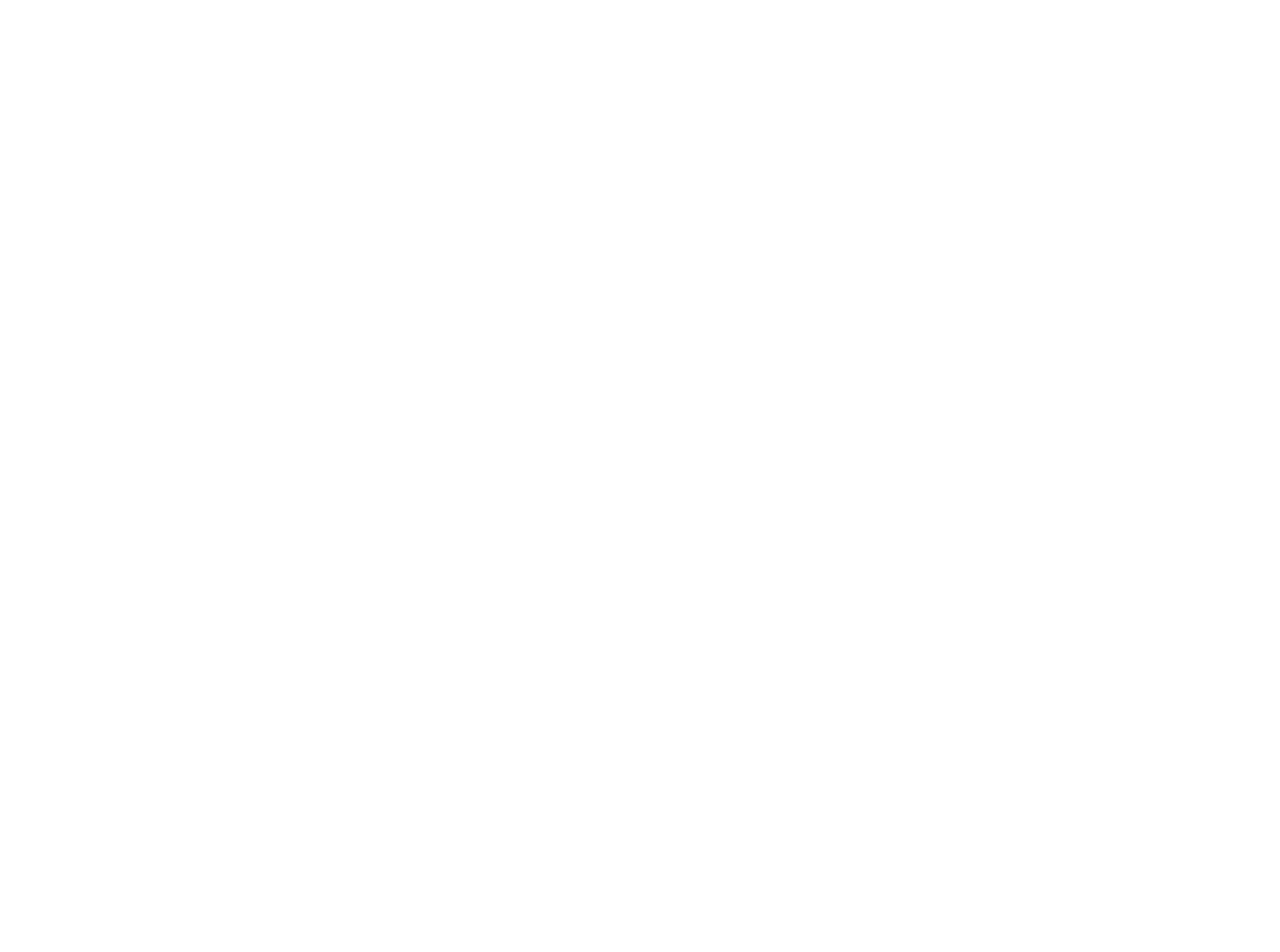
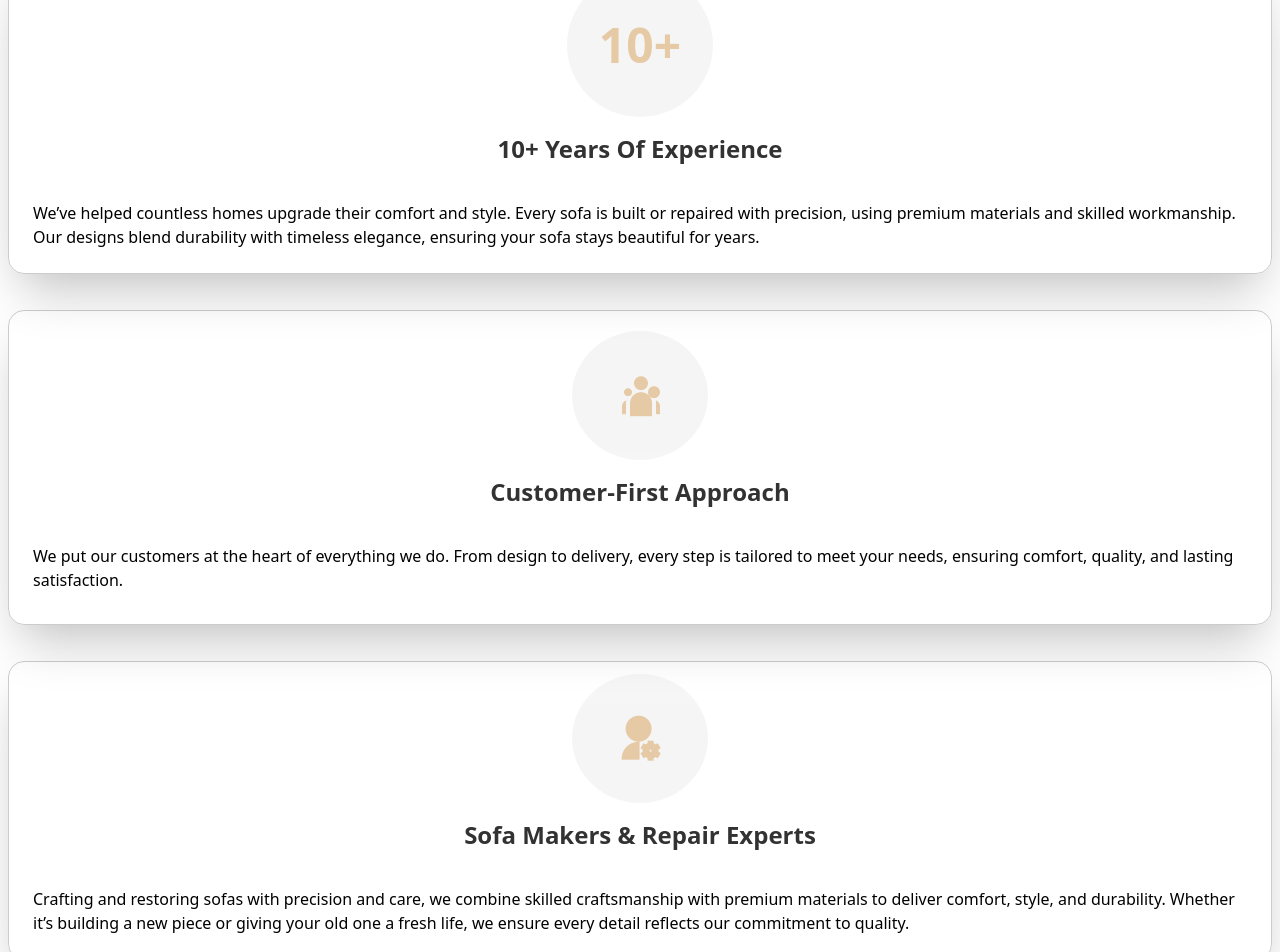
Before and after one commit to tabrez-nitr/bharatSofaRepair, a React (Vite) app: page / in a window 1280 px wide. Shown: the part 820-1772 px from the top of the page. Before the commit the page ends 800 px from the top, so only its background shows below. Built offline with nearby package versions, Linux system fonts and the light colour scheme.

Commit message:
feat : Abous Us Section Add

```diff
--- a/src/App.jsx
+++ b/src/App.jsx
@@ -1,6 +1,7 @@
 
 import Navbar from "./components/Navbar"
 import HeroSection from "./components/HeroSection"
+import AboutUs from "./components/AboutUs"
 
 function App() {
 
@@ -13,6 +14,7 @@
         <main className="pt-16">
         <HeroSection/>
         </main>
+        <AboutUs/>
 
 
     <div className="fixed bottom-5 left-5 z-50">
--- a/src/components/AboutUs.jsx
+++ b/src/components/AboutUs.jsx
@@ -4,6 +4,70 @@
   return (
     <div>
 
+      <div className='flex justify-center mt-10'>
+        <h1 className='text-4xl font-medium opacity-80 border-b-4 border-[#F5DEB3]'>About Us</h1>
+      </div>
+
+      <div className='flex flex-wrap gap-9 justify-center mt-8 p-2'>
+
+
+             {/* cards for about us  */}
+             <div className='border-1 border-[black]/20 p-3 rounded-2xl shadow-2xl'>
+                 {/* Icon */}
+               <div className='flex justify-center text-5xl'>
+                   <h1 className=' px-8 py-12 opacity-75 font-semibold text-[#DEB887] rounded-[50%] bg-[grey]/10'>10+</h1>
+               </div>
+               {/* Title */}
+               <div className='mt-4'>
+                    <h1 className='text-2xl opacity-80 font-semibold text-center'>10+ Years Of Experience</h1>
+                    <br />
+                    <p className='p-3 font-thin'>
+                     We’ve helped countless homes upgrade their comfort and style. Every sofa is built or repaired with precision, using premium materials and skilled workmanship. Our designs blend durability with timeless elegance, ensuring your sofa stays beautiful for years.
+                    </p>
+               </div>
+
+             </div>
+
+
+             {/* cards for about us  */}
+             <div className='border-1 border-[black]/20 p-3 py-5 rounded-2xl shadow-2xl'>
+                 {/* Icon */}
+               <div className='flex justify-center text-4xl'>
+                   <h1 className=' px-11 py-10 text-5xl  opacity-75 font-semibold text-[#DEB887] rounded-[50%] bg-[grey]/10'>
+                   < i className="ri-team-fill"></i></h1>
+               </div>
+               {/* Title */}
+               <div className='mt-4'>
+                    <h1 className='text-2xl opacity-80 font-semibold text-center'>Customer-First Approach </h1>
+                    <br />
+                    <p className='p-3 font-thin'>
+                    We put our customers at the heart of everything we do. From design to delivery, every step is tailored to meet your needs, ensuring comfort, quality, and lasting satisfaction.
+                    </p>
+               </div>
+
+             </div>
+
+
+
+              <div className='border-1 border-[black]/20 p-3 rounded-2xl shadow-2xl'>
+                 {/* Icon */}
+               <div className='flex justify-center text-4xl'>
+                   <h1 className=' px-11 py-10 text-5xl  opacity-75 font-semibold text-[#DEB887] rounded-[50%] bg-[grey]/10'>
+                  <i className="ri-user-settings-fill"></i></h1>
+               </div>
+               {/* Title */}
+               <div className='mt-4'>
+                    <h1 className='text-2xl opacity-80 font-semibold text-center'>Sofa Makers & Repair Experts</h1>
+                    <br />
+                    <p className='p-3 font-thin'>
+                   Crafting and restoring sofas with precision and care, we combine skilled craftsmanship with premium materials to deliver comfort, style, and durability. Whether it’s building a new piece or giving your old one a fresh life, we ensure every detail reflects our commitment to quality.
+                    </p>
+               </div>
+
+             </div>
+
+      </div>
+
     </div>
   )
 }
--- a/src/components/HeroSection.jsx
+++ b/src/components/HeroSection.jsx
@@ -26,8 +26,8 @@
       <Swiper
         modules={[Navigation, Autoplay, Pagination]}
         navigation={{
-          nextEl: '.swiper-button-next',
-          prevEl: '.swiper-button-prev',
+          nextEl: '.hero-swiper-next',
+          prevEl: '.hero-swiper-prev',
         }}
         pagination={{ clickable: true }}
         autoplay={{ delay: 3000, disableOnInteraction: false }}
--- a/src/components/Navbar.jsx
+++ b/src/components/Navbar.jsx
@@ -18,7 +18,7 @@
       {/* NavBar for Mobile Phones  */}
       <div className='relative z-50'>
     <div className=" md:hidden fixed top-0 w-full bg-[#2C2C2C] text-[#F5DEB3] px-6 py-4 flex justify-between items-center">
-      <div className="text-xl  font-bold"><i className="ri-sofa-fill"></i>Bharat</div>
+      <div className="text-xl  font-bold"><i className="ri-sofa-fill"></i>Bharat <br /><p className='text-[10px] font-normal text-white/80'>Sector-50, Noida</p></div>
       <div className="md:hidden">
         <button onClick={toggleMenu}>
           {isOpen ? <X size={28} /> : <Menu size={28} />}
```
